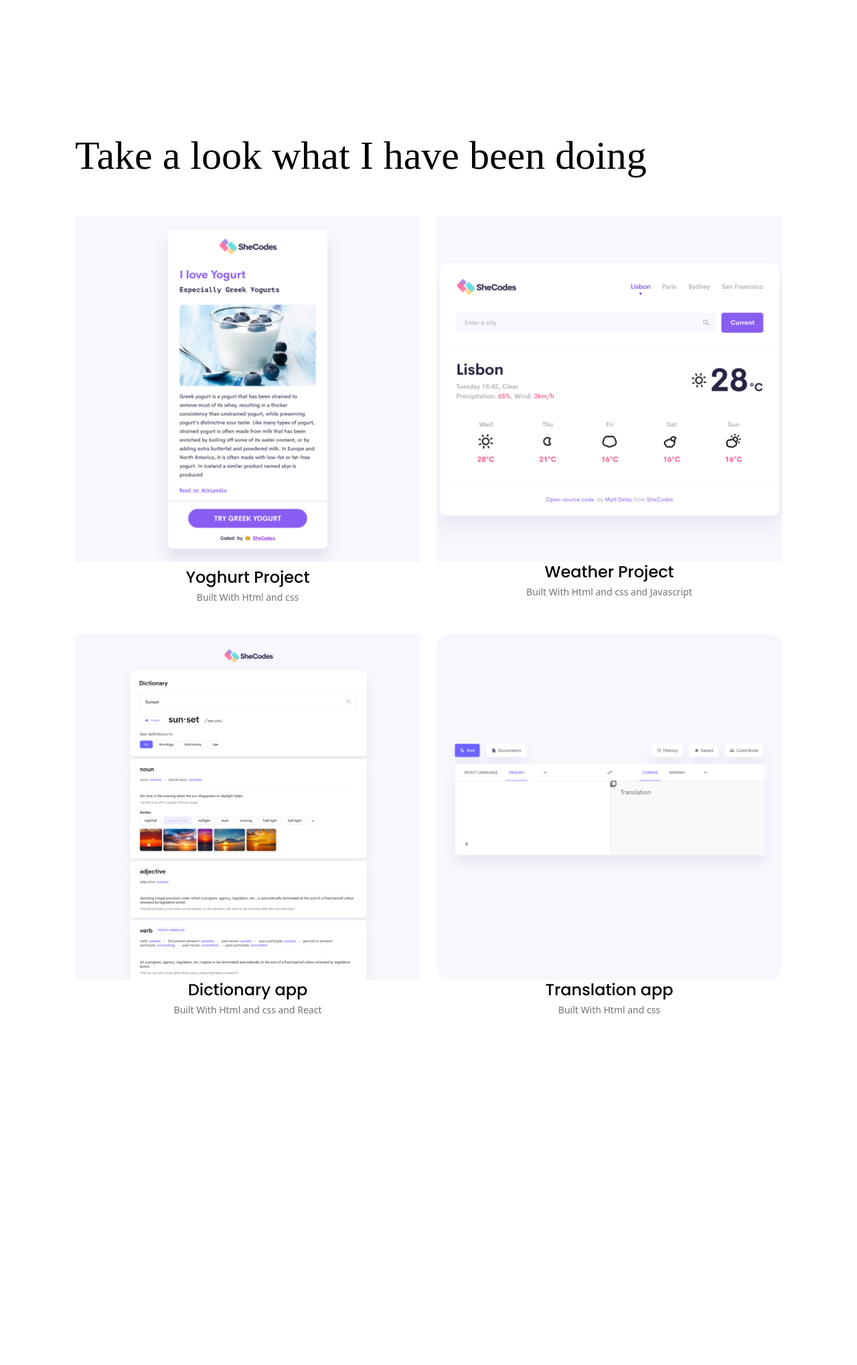
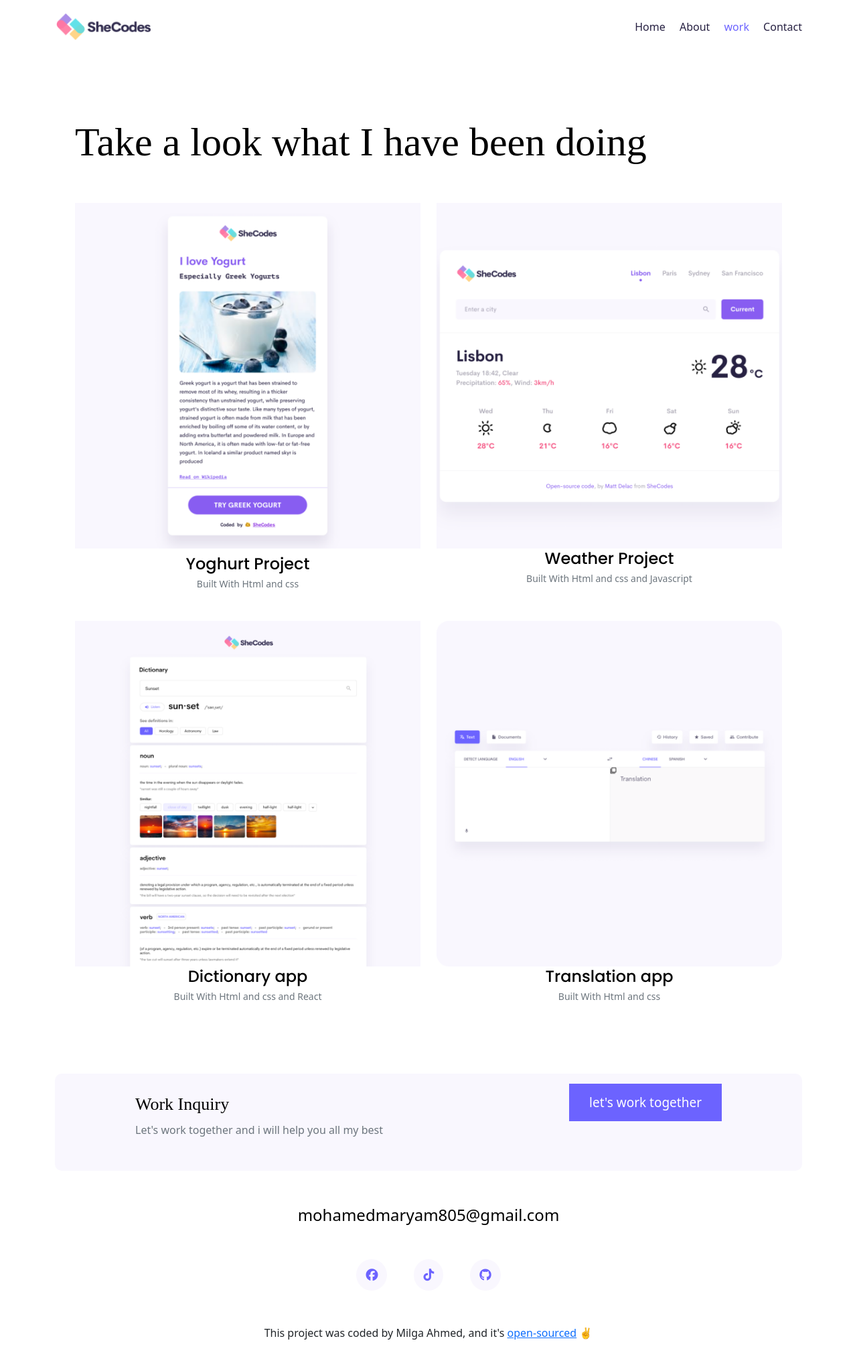
Before and after one commit to ZaamiAhmed/My-portfolio, a plain HTML site: page work.html in a window 1280 px wide. Shown: the whole page at 67% size. Before the commit the page ends 1753 px from the top, so only its background shows below. Drawn offline with nearby package versions, Linux system fonts and the light colour scheme; a web font is replaced by a local one.

Commit message:
Seo-friendly-site

```diff
--- a/styles/style.css
+++ b/styles/style.css
@@ -17,10 +17,10 @@ h1,h2,h3{
     /* background-color: #f9f7fe; */
     background-color: var(--secondry-color);
     text-align: center;
-    padding: 160px 20px;
+    padding: 60px 20px;
 }
 .about-section, .work-section,.contact-section{
-    padding: 160px 20px;
+    padding: 60px 20px;
 }
 .hero p{
 font-size: 30px;
@@ -40,14 +40,13 @@ font-family: "Poppins", system-ui;
    color: #272142;
 }
 .btn-brand{
-    background: var(--btn-color);
-   /* background: #6C63FF; */
+background: var(--btn-color);
 border-radius: 4;
 border: none;
 font-size: 19px;
 color: white;
-line-height:29px;
-padding: 12px 20px;
+line-height:27px;
+padding: 15px 30px;
 text-decoration: none;
 /* margin-bottom: 70px; */
 }
@@ -64,7 +63,7 @@ p{
 border-radius: 4;
 font-size: 17px;
 line-height:27px;
-padding: 12px 20px;
+padding: 15px 30px;
 border: 1px solid var(--btn-color);
 text-decoration: none;
 }
@@ -179,8 +178,8 @@ footer{
     border-radius: 10px;
 
  }
- .contact-box h4{
-    font-size: 48px;
+ .contact-box h3{
+    font-size: 26px;
  }
  footer.contact-box p{
     margin: 0;
--- a/work.html
+++ b/work.html
@@ -10,9 +10,25 @@
 <link rel="preconnect" href="https://fonts.googleapis.com">
 <link rel="preconnect" href="https://fonts.gstatic.com" crossorigin>
 <link href="https://fonts.googleapis.com/css2?family=Playfair:ital,opsz,wdth,wght@0,5..1200,87.5..112.5,700;1,5..1200,87.5..112.5,700&family=Poppins:wght@500&display=swap" rel="stylesheet">
+<link rel="stylesheet" href="https://cdnjs.cloudflare.com/ajax/libs/font-awesome/6.6.0/css/all.min.css">
 
 </head>
 <body>
+<div class="container">
+              <nav class="d-flex justify-content-between">
+        <img src="styles/images/logo (1).png" alt="milga's logo" class="logo d-none d-md-block">
+        <img src="styles/images/logo2.png" alt="milga's logo" class="logo d-block d-md-none">
+
+        <ul>
+            <li>
+                <a href="/" title="Homepage">Home</a>
+            </li>
+            <li ><a href="/about.html" title="Aboutpage">About</a></li>
+            <li class="active"><a href="/work.html" target="milga's work">work</a></li>
+            <li><a href="/contact.html" title="milga's contact">Contact</a></li>
+        </ul>
+        </div>
+
    <div class="work-section container">
     <div class="content-inner">
     <h1 class="mb-5">Take a look what I have been doing</h1>
@@ -41,6 +57,28 @@
     </div>
     </div>
     </div>
+    <footer>
+    <div class="contact-box justify-content-between mb-5 d-none d-md-flex">
+          <div>
+            <h3>Work Inquiry</h3>
+            <p class="text-muted">Let's work together and i will help you all my best</p>
+          </div>
+          <div>
+            <a href="/work.html" class="btn-brand mt-3"> let's work together </a>
+          </div>
+        </div>
+    <div class="d-flex justify-content-center mb-5"><a href="mailto:mohamedmaryam805@gmail.com" class="email-link" title="contact milga">mohamedmaryam805@gmail.com</a>
+        </div>
+   <div class="sociol-links d-flex justify-content-center mb-5">
+    <a href=""> <i class="fa-brands fa-facebook"></i></a>
+    <a href=""><i class="fa-brands fa-tiktok"></i></a>
+    <a href=""><i class="fa-brands fa-github" title="Github profile"></i></a>
+   </div>
+   <p class="text-center mt-4">This project was coded by Milga Ahmed, and it's  <a href="https://github.com/ZaamiAhmed/My-portfolio" target="_blank">open-sourced</a>
+ ✌️
+
+</p>
+ </footer>
    </div>
 </body>
 </html>
```
Also changed, not shown: about.html (+38 -0 lines), contact.html (+39 -0 lines), index.html (+30 -24 lines).
